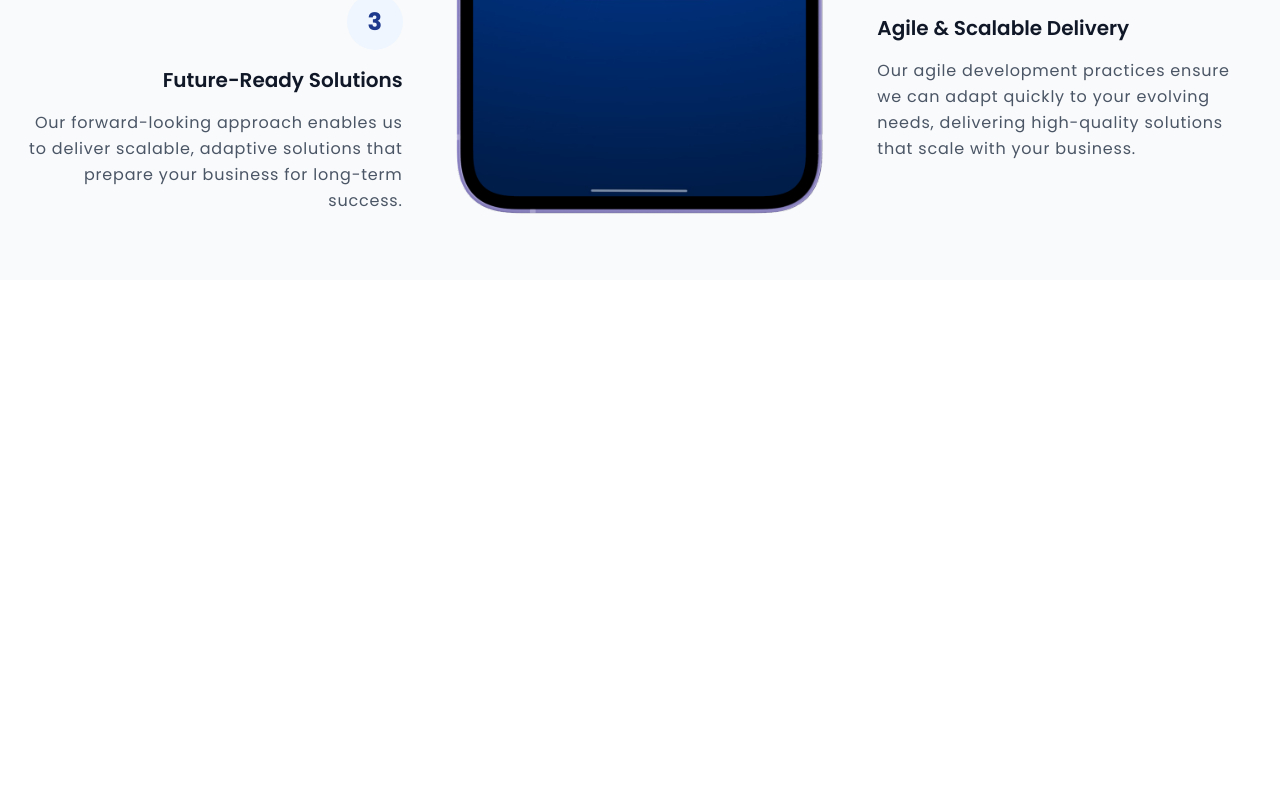
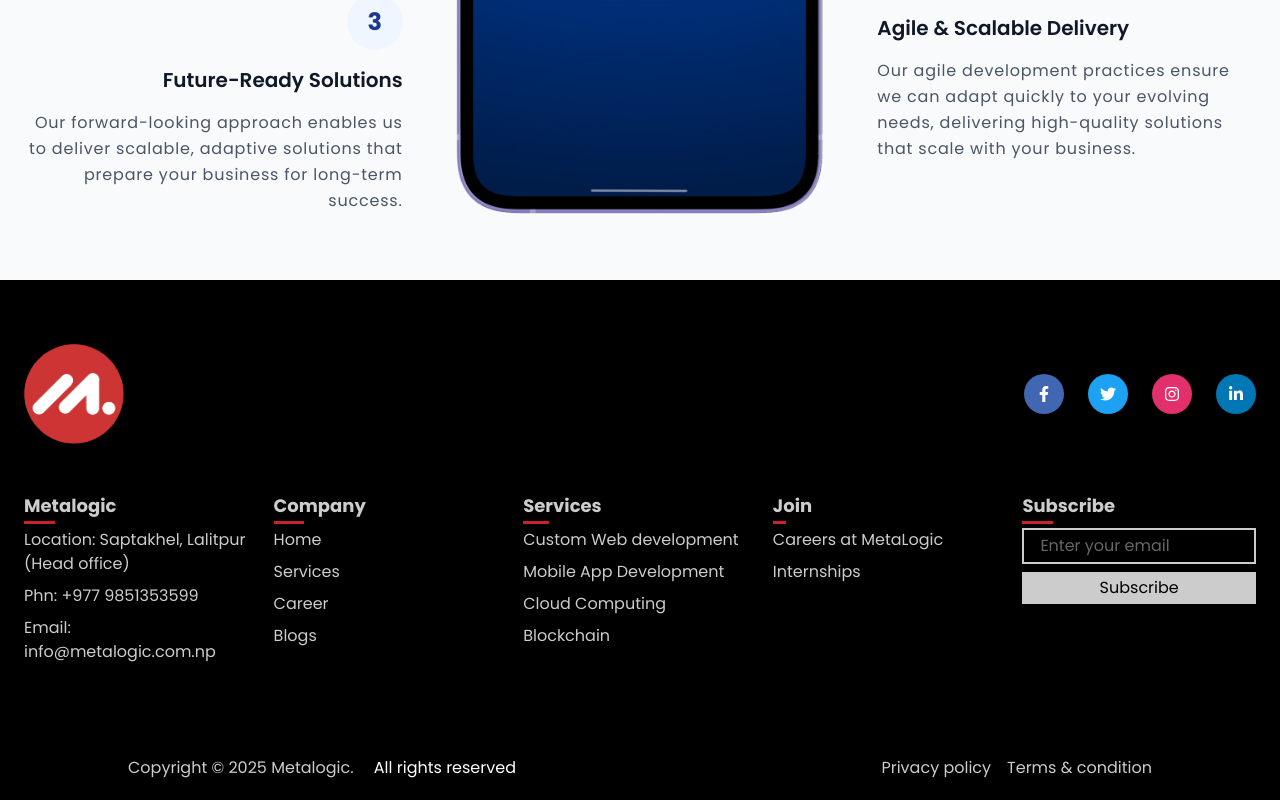
Before and after one commit to Deependra-Budhathokii/metalogic-homepage-redesign, a Next.js app: page / in a window 1280 px wide. Shown: the part 3053-3853 px from the top of the page. Before the commit the page ends 3333 px from the top, so only its background shows below. Built offline with nearby package versions, Linux system fonts and the light colour scheme.

Commit message:
Add Footer component and integrate it into the layout

```diff
--- a/package.json
+++ b/package.json
@@ -13,6 +13,7 @@
     "next": "15.3.2",
     "react": "^19.0.0",
     "react-dom": "^19.0.0",
+    "react-icons": "^5.5.0",
     "typewriter-effect": "^2.22.0"
   },
   "devDependencies": {
--- a/src/app/globals.css
+++ b/src/app/globals.css
@@ -64,3 +64,8 @@ p {
 .contact_card_shadow {
   box-shadow: rgba(0, 0, 0, 0.16) 0px 1px 4px;
 }
+
+/* Footer menu style */
+.footer_menu_style {
+  @apply relative inline-block  after:content-[''] after:absolute  after:border-b-[3px] after:border-red-500 after:-bottom-1   after:left-0 after:transition-all after:duration-300 after:w-1/3 hover:after:w-full;
+}
--- a/src/app/layout.tsx
+++ b/src/app/layout.tsx
@@ -2,6 +2,7 @@ import type { Metadata } from "next";
 import { Geist, Geist_Mono, Inter, Roboto_Mono, Rajdhani, Poppins, Schibsted_Grotesk } from "next/font/google";
 import "./globals.css";
 import Header from "@/components/Header";
+import Footer from "@/components/Footer";
 
 
 const poppins = Poppins({
@@ -47,6 +48,7 @@ export default function RootLayout({
       >
         <Header />
         {children}
+        <Footer Logo="/metalogic-favicon.svg" />
       </body>
     </html>
   );
--- /dev/null
+++ b/src/components/Footer.tsx
@@ -0,0 +1,137 @@
+import React from 'react'
+import { FaFacebookF, FaTwitter, FaInstagram, FaLinkedinIn } from 'react-icons/fa'
+import Image from 'next/image'
+import Link from 'next/link'
+
+const Footer = ({ Logo }) => {
+    return (
+        <footer className="text-white bg-black">
+            <div className="container px-6 py-16">
+                {/* Footor social media sec */}
+                <div className="flex flex-wrap items-center justify-between mb-12 gap-y-6">
+                    <div className="text-3xl tracking-wider capitalize logo">
+                        <Link href="/">
+                            <Image src={Logo} width={100} height={40} />
+                        </Link>
+                    </div>
+                    <div className="flex gap-6 social_icons">
+                        <span href="#" className="p-3 bg-[#4267B2] rounded-full hover:bg-[#477fef] duration-300">
+                            <i>
+                                <FaFacebookF />
+                            </i>
+                        </span>
+                        <span href="#" className="p-3 bg-[#1DA1F2] rounded-full hover:bg-[#44a9e8] duration-300">
+                            <i>
+                                <FaTwitter />
+                            </i>
+                        </span>
+                        <span
+                            href="#"
+                            target="_blank"
+                            className="p-3 rounded-full bg-[#E1306C] hover:bg-[#ef435f] duration-300"
+                        >
+                            <i>
+                                <FaInstagram />
+                            </i>
+                        </span>
+                        <span href="#" className="p-3 bg-[#0077B5] hover:bg-[#47a5f1] rounded-full duration-300">
+                            <i>
+                                <FaLinkedinIn />
+                            </i>
+                        </span>
+                    </div>
+                </div>
+
+                {/* Footers main section */}
+                <div className="grid grid-cols-2 gap-4 text-base md:grid-cols-5 gap-y-6">
+                    <ul className={`space-y-2 opacity-80`}>
+                        <li className="text-lg font-bold !opacity-100 footer_menu_style mb-2">Metalogic</li>
+                        <li>
+                            Location: Saptakhel, Lalitpur (Head office)
+                        </li>
+                        <li>
+                            Phn: +977 9851353599
+                        </li>
+                        <li>
+                            Email: info@metalogic.com.np
+                        </li>
+                    </ul>
+                    <ul className={`space-y-2 opacity-80`}>
+                        <li className={`text-lg font-bold !opacity-100 footer_menu_style mb-2`}>Company</li>
+                        <li>
+                            <a href="#">Home</a>
+                        </li>
+                        <li>
+                            <a href="#">Services</a>
+                        </li>
+                        <li>
+                            <a href="#">Career</a>
+                        </li>
+                        <li>
+                            <a href="#">Blogs</a>
+                        </li>
+                    </ul>
+                    <ul className={`space-y-2 opacity-80`}>
+                        <li className={`text-lg font-bold !opacity-100 footer_menu_style mb-2`}>Services</li>
+                        <li>
+                            <a href="#">Custom Web development</a>
+                        </li>
+                        <li>
+                            <a href="#">Mobile App Development</a>
+                        </li>
+                        <li>
+                            <a href="#">Cloud Computing</a>
+                        </li>
+                        <li>
+                            <a href="#">Blockchain</a>
+                        </li>
+                    </ul>
+                    <ul className={`space-y-2 opacity-80`}>
+                        <li className={`text-lg font-bold !opacity-100 footer_menu_style mb-2`}>Join</li>
+                        <li>
+                            <a href="#">Careers at MetaLogic</a>
+                        </li>
+                        <li>
+                            <a href="#">Internships</a>
+                        </li>
+
+                    </ul>
+                    <ul className="space-y-2 opacity-80">
+                        <li className={`text-lg font-bold !opacity-100 footer_menu_style mb-2`}>Subscribe</li>
+                        <li>
+                            <input
+                                type="text"
+                                placeholder="Enter your email"
+                                className="w-full px-4 py-1 bg-transparent border-2"
+                            />
+                        </li>
+                        <li>
+                            <input
+                                type="button"
+                                value="Subscribe"
+                                className="w-full px-4 py-1 text-black bg-white hover:bg-blue-500 hover:text-white"
+                            />
+                        </li>
+                    </ul>
+                </div>
+            </div>
+
+            {/* Footer bottom */}
+
+            <div className="flex flex-wrap justify-center max-w-5xl pb-5 mx-auto md:justify-between pt-7 gap-y-3 ">
+                <span>
+                    <span className="opacity-80">Copyright © 2025 Metalogic. </span>
+                    <span className="ml-4">All rights reserved</span>
+                </span>
+                <span className="opacity-80">
+                    <Link href="/">Privacy policy</Link>
+                    <Link href="/" className="ml-4">
+                        Terms & condition
+                    </Link>
+                </span>
+            </div>
+        </footer>
+    )
+}
+
+export default Footer
```
Also changed, not shown: 1 other file (tests, documents, lock files or other folders).
